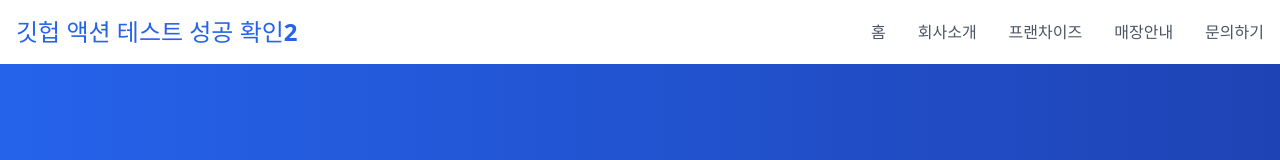
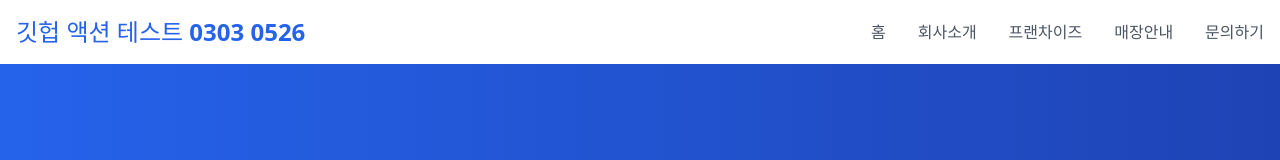
Before and after one commit to leessosso/docker-test, a React (Vite) app: page / in a window 1280 px wide. Shown: the top 160 px of the page. Built offline with nearby package versions, Linux system fonts and the light colour scheme.

Commit message:
메인 레이아웃: 깃헙 액션 테스트 텍스트 업데이트

```diff
--- a/src/layouts/MainLayout.tsx
+++ b/src/layouts/MainLayout.tsx
@@ -10,7 +10,7 @@ const MainLayout = () => {
             <header className="bg-white shadow-md">
                 <div className="container mx-auto px-4 py-4">
                     <div className="flex justify-between items-center">
-                        <Link to="/" className="text-2xl font-bold text-blue-600">깃헙 액션 테스트 성공 확인2</Link>
+                        <Link to="/" className="text-2xl font-bold text-blue-600">깃헙 액션 테스트 0303 0526</Link>
 
                         {/* 모바일 메뉴 버튼 */}
                         <div className="md:hidden">
```
